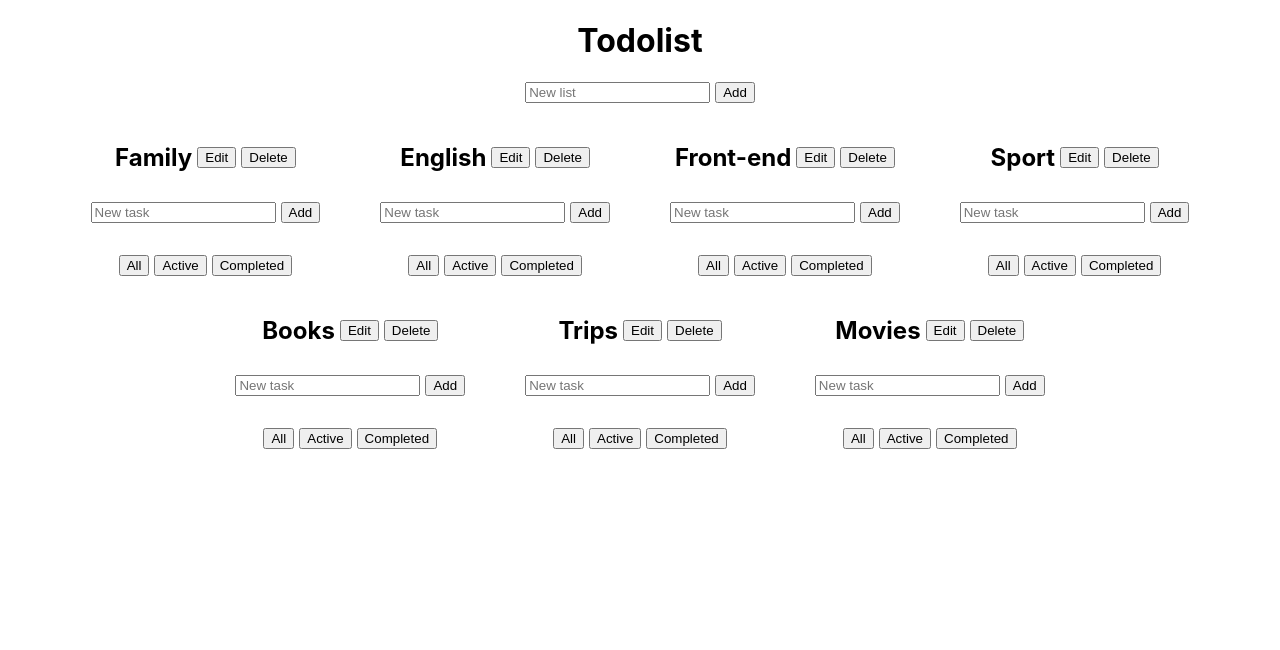
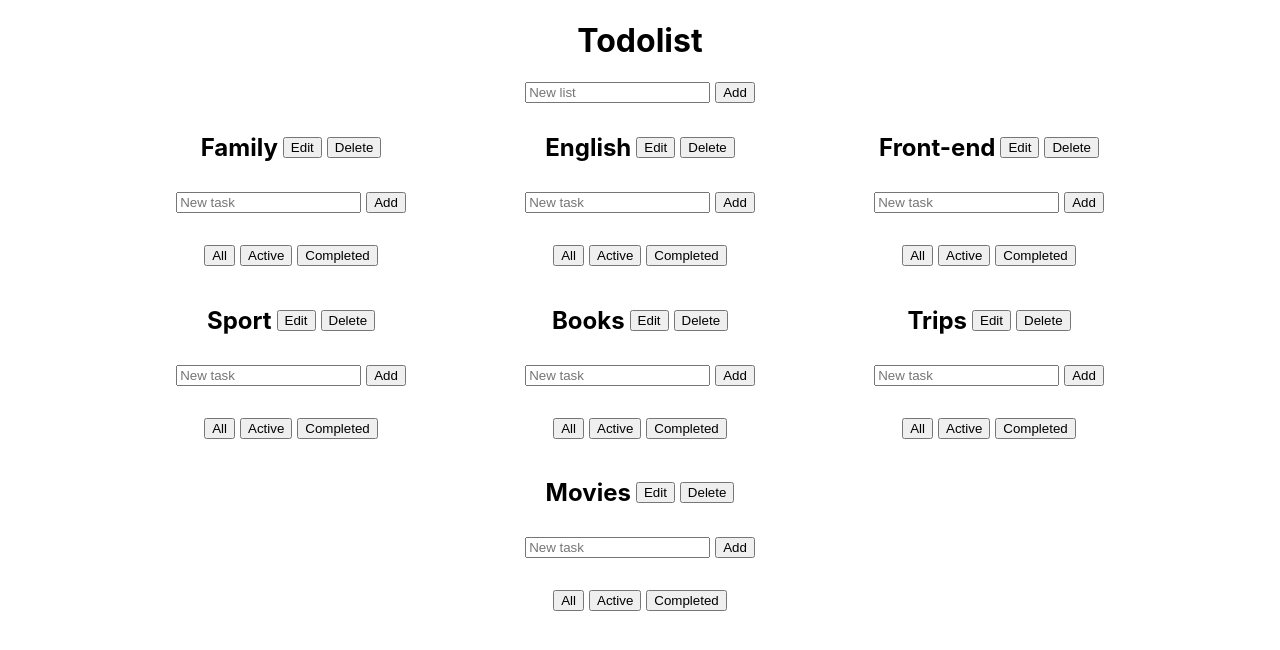
Before and after one commit to nikolayhotim1/hotims-todolist, a React (Create React App) app: page / in a window 1280 px wide. Shown: the top 650 px of the page. Built offline with nearby package versions, Linux system fonts and the light colour scheme.

Commit message:
refactor: change styles

```diff
--- a/src/App.tsx
+++ b/src/App.tsx
@@ -1,3 +1,4 @@
+import React from 'react'
 import { useImmer } from 'use-immer'
 import './styles/App.css'
 import { Header } from './components/Header'
--- a/src/components/Content.tsx
+++ b/src/components/Content.tsx
@@ -46,7 +46,9 @@ export function Content(props: TaskProps | ListProps) {
 				{taskContentType ? (
 					<input placeholder='Task title' value={taskTitle} onChange={handleChangeTask} onKeyDown={handleKeyDown} />
 				) : (
-					<input placeholder='List title' value={listTitle} onChange={handleChangeList} onKeyDown={handleKeyDown} />
+					<h2>
+						<input placeholder='List title' value={listTitle} onChange={handleChangeList} onKeyDown={handleKeyDown} />
+					</h2>
 				)}
 				<button onClick={handleSaveClick}>Save</button>
 			</>
--- a/src/styles/App.css
+++ b/src/styles/App.css
@@ -1,14 +1,8 @@
-.app {
-	display: flex;
-	flex-direction: column;
-	align-items: center;
-}
-
+.app,
 .header {
 	display: flex;
 	flex-direction: column;
 	align-items: center;
-	margin-bottom: 10px;
 }
 
 .lists {
@@ -22,6 +16,7 @@
 	flex-direction: column;
 	align-items: center;
 	margin: 10px 30px;
+	width: 289px;
 }
 
 .list-header {
@@ -43,5 +38,6 @@
 .tasks-filter,
 .add-form {
 	display: flex;
+	align-items: center;
 	column-gap: 5px;
 }
```
